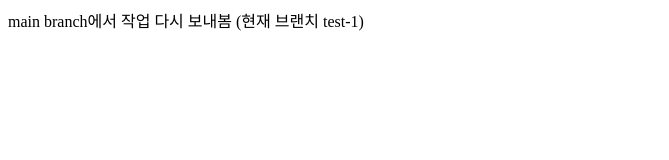
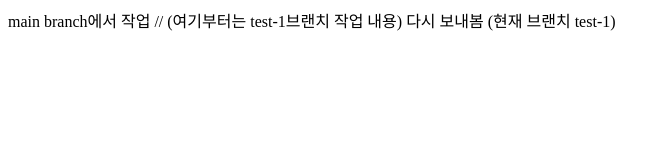
Before and after one commit to KwakYounHo/git_checkout_branch_file_test, a plain HTML site: page index.html in a window 1280 px wide. Shown: the whole page, without its empty margins (0-669 px from the left). Drawn offline with Linux system fonts and the light colour scheme.

Commit message:
같은 라인에 중복 작업 해봄

```diff
--- a/index.html
+++ b/index.html
@@ -7,7 +7,7 @@
   <title>Document</title>
 </head>
 <body>
-  main branch에서 작업
+  main branch에서 작업 // (여기부터는 test-1브랜치 작업 내용)
   다시 보내봄 (현재 브랜치 test-1)
 </body>
 </html>
```
